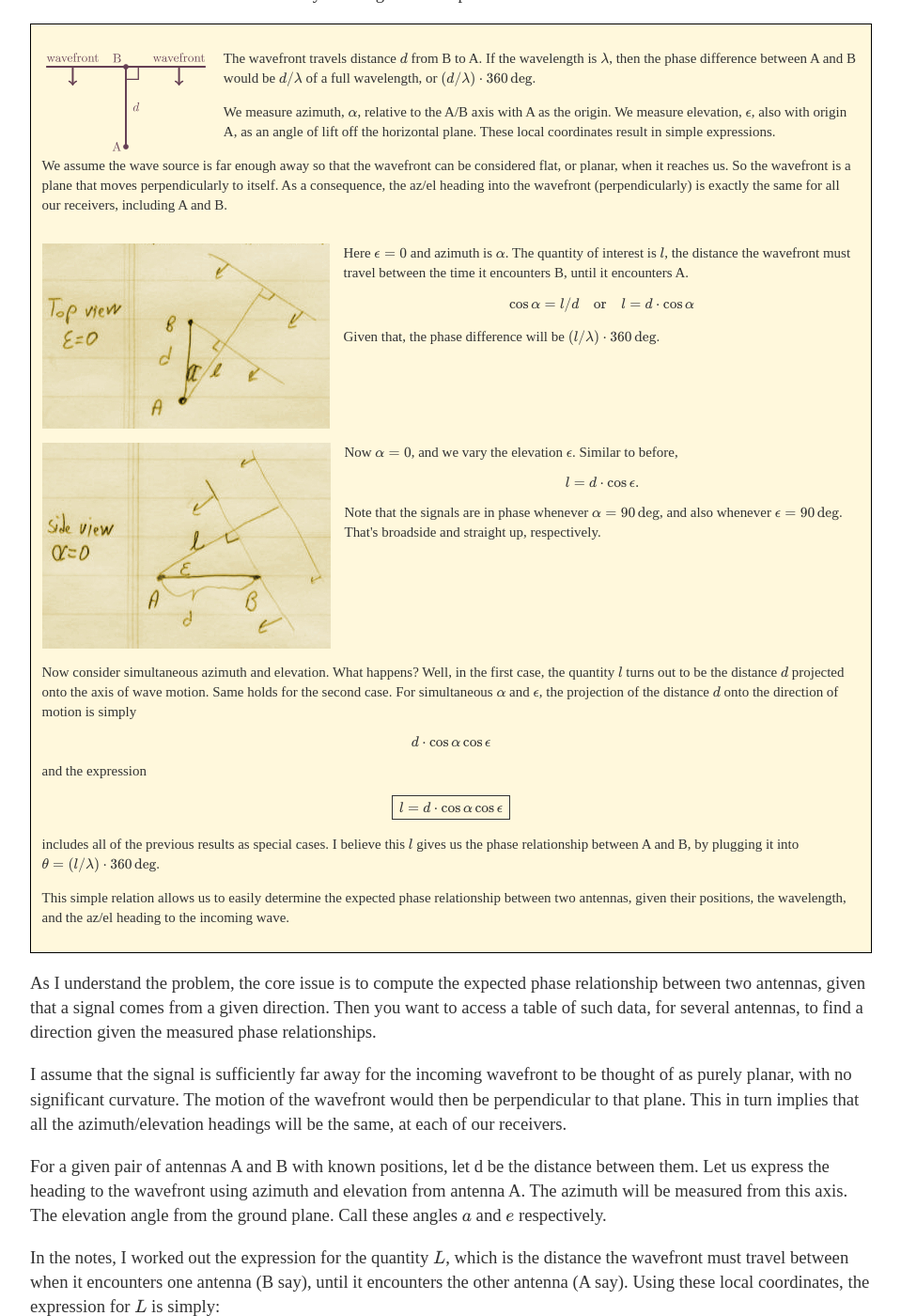
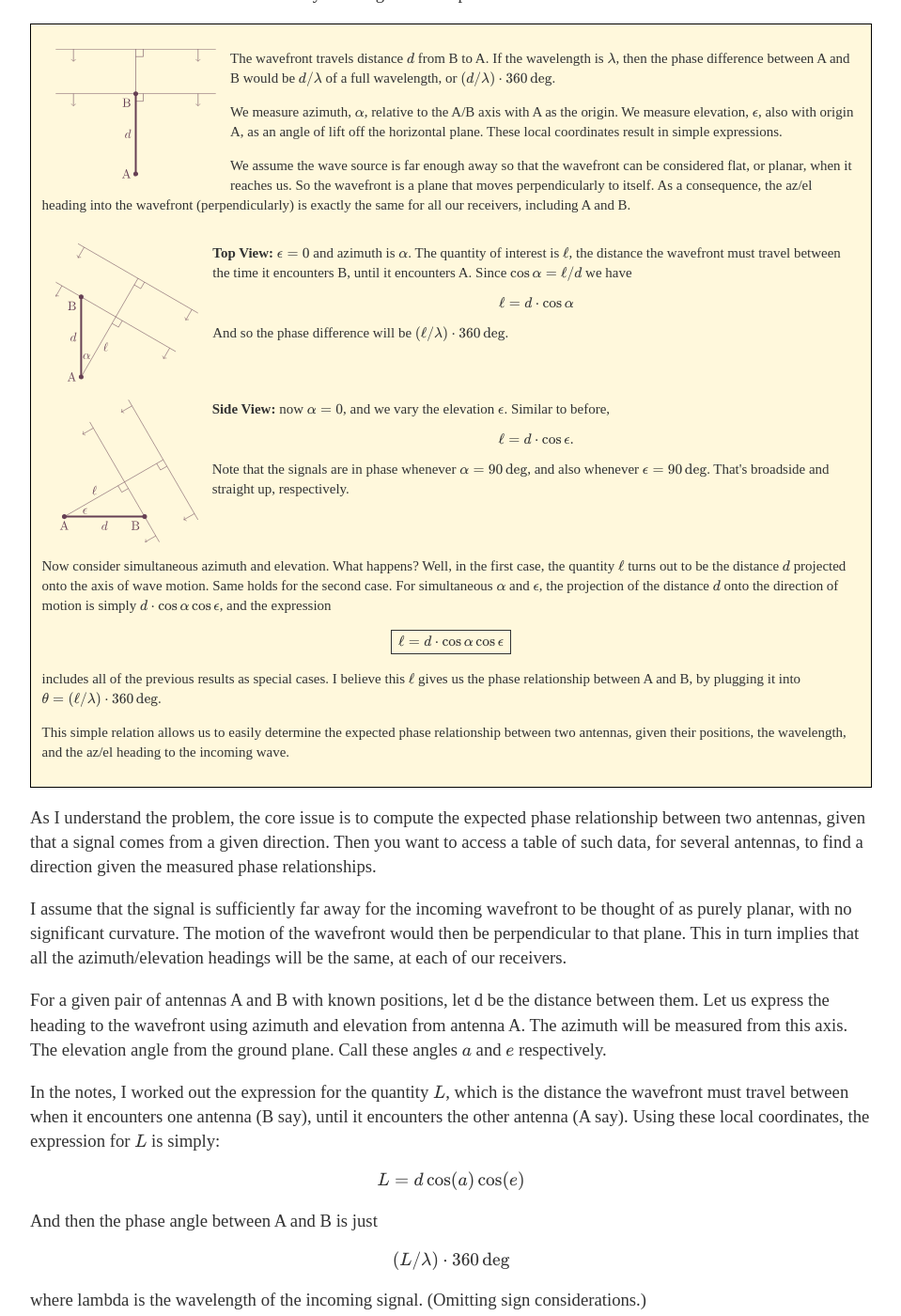
Before and after one commit to ttdoucet/ttdoucet.github.io, a Jekyll site: the page built from df/index.html, in a window 1280 px wide and 1400 px high, scrolled down 593 px. Shown: the whole window at 94% size, without its empty margins (160-1119 px from the left). Built offline with Jekyll 4.4.1, drawn with Linux system fonts in a browser that asks for light colours; formulas are drawn with MathJax 3.

Commit message:
Replaced hand-drawn sketches with figures done with tkiz.

```diff
--- a/df/index.html
+++ b/df/index.html
@@ -45,7 +45,7 @@ for me.
 <div style="background-color: cornsilk; border: 1px solid black; padding: 1em; font-size: 0.8em">
 
 <p>
-<img src="docs/azel-notes-1.svg" style="float:left; margin-right:1em;">
+<img src="docs/azel-notes-1.svg" style="float:left; margin-right:1em; margin-left:1em;">
 The wavefront travels distance \(d\) from B to A.  If the wavelength is \(\lambda\),
 then the phase difference between A and B would be \(d/\lambda\) of a full wavelength,
 or \((d/\lambda)\cdot 360\deg\).
@@ -66,27 +66,27 @@ or \((d/\lambda)\cdot 360\deg\).
 </div>
 
 <p>
-<img src="docs/azel-notes-2.jpg" style="float:left; margin-right:1em;" />
-Here \(\epsilon=0\) and azimuth is \(\alpha\).  The quantity of interest is \(l\),
+<img src="docs/azel-notes-2.svg" style="float:left; margin-right:1em; margin-left:1em;" />
+<b>Top View: </b>\(\epsilon=0\) and azimuth is \(\alpha\).  The quantity of interest is \(\ell\),
 the distance the wavefront must travel between the time it encounters B, until it
-encounters A.
+encounters A.  Since \(\cos\alpha=\ell/d\) we have
 
 \begin{equation}
-\cos\alpha=l/d \quad\hbox{or}\quad l=d\cdot\cos\alpha
+\ell=d\cdot\cos\alpha
 \end{equation}
 
-Given that, the phase difference will be
-\((l/\lambda)\cdot 360\deg\).
+And so the phase difference will be
+\((\ell/\lambda)\cdot 360\deg\).
 </p>
 
 <div style="clear:both;">
 </div>
 
 <p>
-<img src="docs/azel-notes-3.jpg" style="float:left; margin-right:1em; clear:left;" />
-Now \(\alpha=0\), and we vary the elevation \(\epsilon\).  Similar to before,
+<img src="docs/azel-notes-3.svg" style="float:left; margin-right:1em; margin-left:1em; clear:left;" />
+<b>Side View:</b> now \(\alpha=0\), and we vary the elevation \(\epsilon\).  Similar to before,
 \begin{equation}
-l=d\cdot\cos\epsilon.
+\ell=d\cdot\cos\epsilon.
 \end{equation}
 </p>
 <p>Note that the signals are in phase whenever \(\alpha=90\deg\), and also
@@ -95,25 +95,18 @@ l=d\cdot\cos\epsilon.
 <div style="clear:both";>
 </div>
 <p>Now consider simultaneous azimuth and elevation.  What happens?  Well, in the
-  first case, the quantity \(l\) turns out to be the distance \(d\) projected onto
+  first case, the quantity \(\ell\) turns out to be the distance \(d\) projected onto
   the axis of wave motion.  Same holds for the second case.  For simultaneous
   \(\alpha\) and \(\epsilon\), the projection of the distance \(d\) onto the direction
-  of motion is simply
+  of motion is simply \(d\cdot\cos\alpha\cos\epsilon\), and the expression
 
 \begin{equation}
-d\cdot\cos\alpha\cos\epsilon
-\end{equation}
-
-
-<p>and the expression
-
-\begin{equation}
-\boxed{\;\strut l = d\cdot\cos\alpha\cos\epsilon\;}
+\boxed{\;\strut \ell = d\cdot\cos\alpha\cos\epsilon\;}
 \end{equation}
 
 <p>includes all of the previous results as special cases.  I believe
-  this \(l\) gives us the phase relationship between A and B, by
-  plugging it into \(\theta=(l/\lambda)\cdot 360\deg\).
+  this \(\ell\) gives us the phase relationship between A and B, by
+  plugging it into \(\theta=(\ell/\lambda)\cdot 360\deg\).
 
 <p>This simple relation allows us to easily determine the expected phase
   relationship between two antennas, given their positions, the wavelength,
```
Also changed, not shown: df/docs/azel-notes-1.jpg (deleted), df/docs/azel-notes-1.svg, df/docs/azel-notes-2.jpg (deleted), df/docs/azel-notes-2.svg (added), df/docs/azel-notes-3.jpg (deleted), df/docs/azel-notes-3.svg (added).
